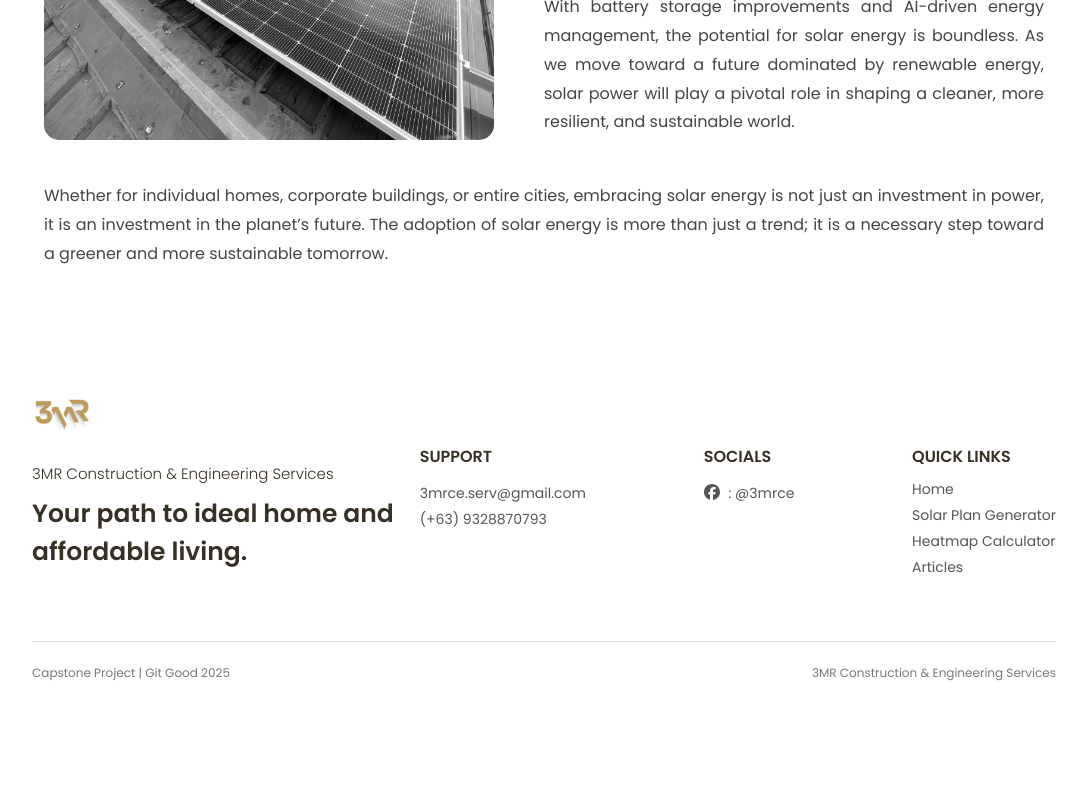
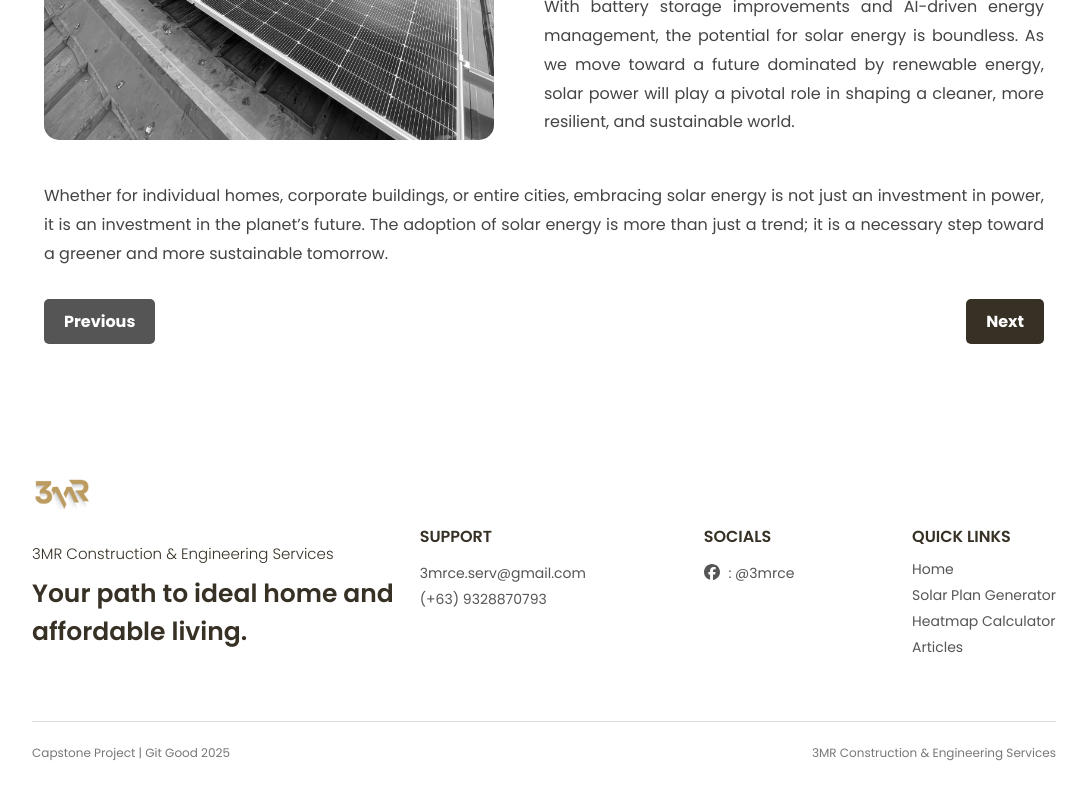
Before and after one commit to marianadine/solarsphereweb, a React (Create React App) app: page /article1 in a window 1280 px wide. Shown: the part 2048-2848 px from the top of the page, without its empty margins (96-1183 px from the left). Before the commit the page ends 2782 px from the top, so only its background shows below. Built offline with nearby package versions, Linux system fonts and the light colour scheme; what chartjs-plugin-datalabels would draw is missing.

Commit message:
article buttons

```diff
--- a/src/components/Article1.js
+++ b/src/components/Article1.js
@@ -3,6 +3,7 @@ import "./components_css/articlestyles.css";
 import profilePic from '../imgs/article1.png';
 import header from '../imgs/article1.png';
 import p1 from '../imgs/p1.jpeg';
+import { Link } from 'react-router-dom';
 
 const Article1 = () => {
   return (
@@ -65,6 +66,11 @@ const Article1 = () => {
         <p>
           Whether for individual homes, corporate buildings, or entire cities, embracing solar energy is not just an investment in power, it is an investment in the planet’s future. The adoption of solar energy is more than just a trend; it is a necessary step toward a greener and more sustainable tomorrow.
         </p>
+
+        <div className="article-navigation">
+          <Link to="/article1" className="nav-button prev">Previous</Link>
+          <Link to="/article2" className="nav-button next">Next</Link>
+        </div>
       </section>
     </div>
   );
--- a/src/components/Article2.js
+++ b/src/components/Article2.js
@@ -3,6 +3,7 @@ import "./components_css/articlestyles.css";
 import profilePic from '../imgs/article1.png';
 import header from '../imgs/article2.png';
 import p3 from '../imgs/p3.jpeg';
+import { Link } from 'react-router-dom';
 
 const Article2 = () => {
   return (
@@ -74,7 +75,11 @@ const Article2 = () => {
             The continued expansion of solar technology will pave the way for a cleaner, more equitable world. Governments, industries, and individuals must embrace solar energy as a primary solution to today’s pressing energy and environmental challenges. A rapid transition to solar power is not just beneficial—it is essential for a resilient and prosperous future.</p>
 
           <img src={p3} alt="Solar Energy Benefits" className="article-column-image" />
+        </div>
 
+        <div className="article-navigation">
+          <Link to="/article1" className="nav-button prev">Previous</Link>
+          <Link to="/article3" className="nav-button next">Next</Link>
         </div>
       </section>
     </div>
--- a/src/components/Article3.js
+++ b/src/components/Article3.js
@@ -3,6 +3,7 @@ import "./components_css/articlestyles.css";
 import profilePic from '../imgs/article1.png';
 import header from '../imgs/article3.png';
 import p4 from '../imgs/p4.jpeg';
+import { Link } from 'react-router-dom';
 
 const Article3 = () => {
   return (
@@ -64,7 +65,10 @@ const Article3 = () => {
         </div>
 
         <p>The future of solar energy is bright. With continuous technological innovation, increasing investments, and supportive policies, solar energy will play a critical role in the global transition towards renewable power. While challenges remain, strategic solutions are paving the way for a sustainable, solar-powered future. Governments, businesses, and individuals must work together to accelerate this transition and harness the full potential of solar energy for a cleaner and more resilient world.</p>
-
+        <div className="article-navigation">
+          <Link to="/article2" className="nav-button prev">Previous</Link>
+          <Link to="/article1" className="nav-button next">Next</Link>
+        </div>
       </section>
     </div>
   )
--- a/src/components/components_css/articlestyles.css
+++ b/src/components/components_css/articlestyles.css
@@ -154,7 +154,48 @@
     0% {
         opacity: 0;
     }
+
     100% {
         opacity: 1;
     }
 }
+
+.article-navigation {
+    display: flex;
+    justify-content: space-between;
+    margin-top: 30px;
+    margin-bottom: 20px;
+    width: 100%;
+}
+
+.nav-button {
+    padding: 10px 20px;
+    font-size: 16px;
+    font-weight: bold;
+    text-align: center;
+    text-decoration: none;
+    border-radius: 5px;
+    background-color: #373025;
+    color: white;
+    transition: background-color 0.3s ease;
+}
+
+.nav-button:hover {
+    background-color: #222;
+}
+
+.prev {
+    background-color: #555;
+}
+
+.next {
+    background-color: #373025;
+}
+
+@media (max-width: 768px) {
+    .article-navigation {
+        flex-direction: column;
+        align-items: center;
+        gap: 10px;
+    }
+}
```
